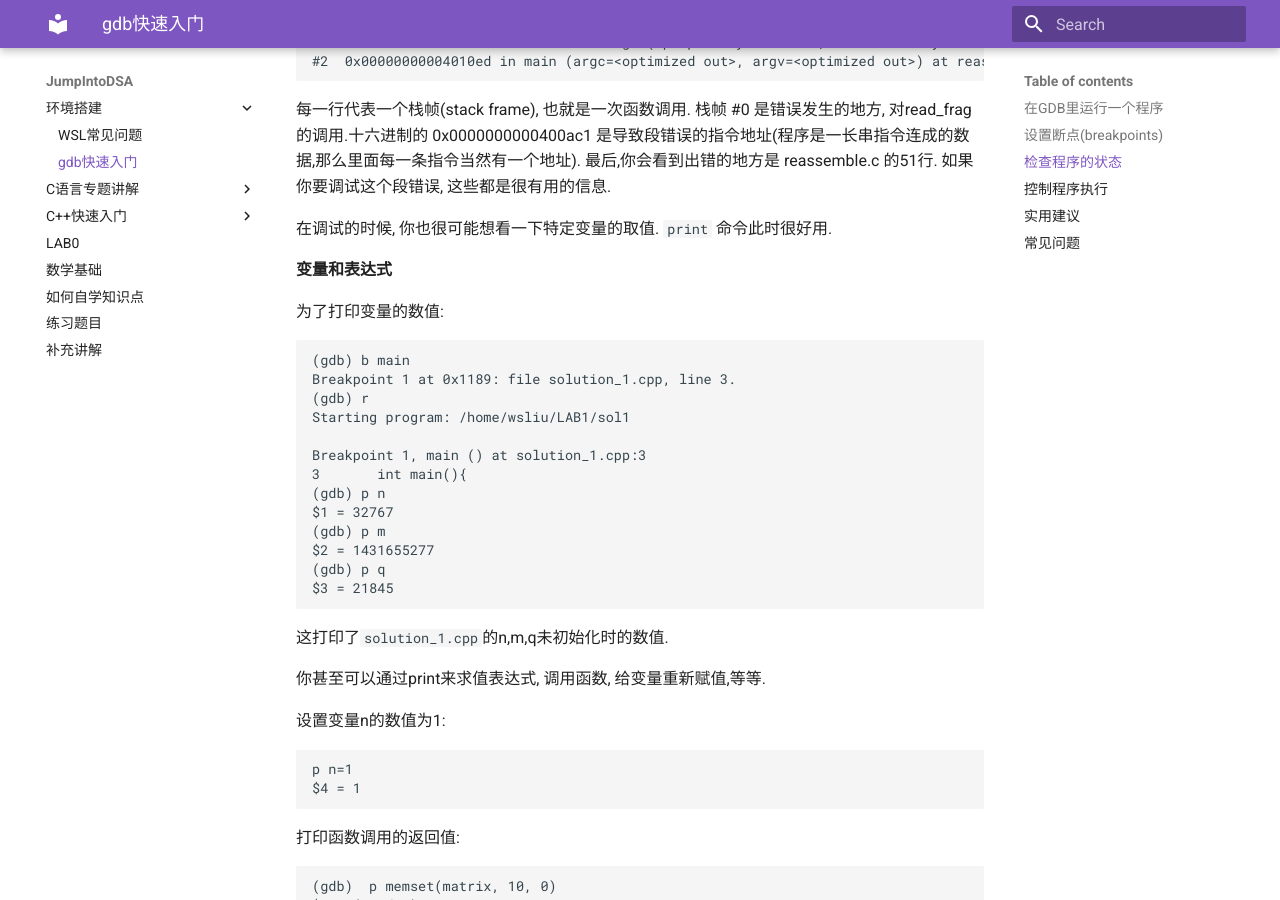
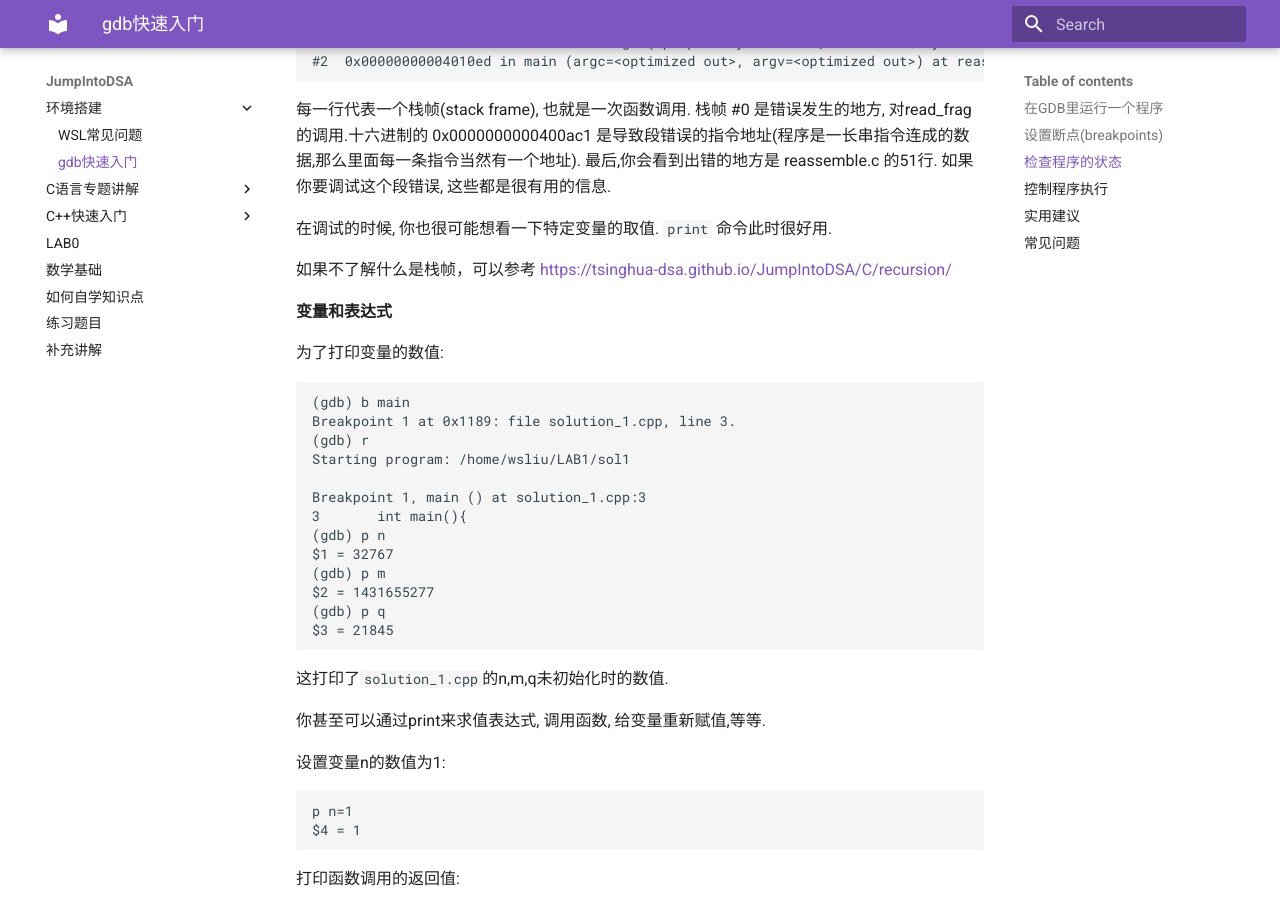
Before and after one commit to Tsinghua-DSA/JumpIntoDSA, an MkDocs documentation site: the page built from docs/Environment/gdb.md, in a window 1280 px wide and 900 px high, scrolled down 2816 px. Built offline with MkDocs 1.6.1 and Material for MkDocs 9.7.7, drawn with Linux system fonts in a browser that asks for light colours.

Commit message:
minor change to gdb.md

```diff
--- a/docs/Environment/gdb.md
+++ b/docs/Environment/gdb.md
@@ -118,6 +118,8 @@ Program received signal SIGSEGV, Segmentation fault.
 每一行代表一个栈帧(stack frame), 也就是一次函数调用. 栈帧 #0 是错误发生的地方, 对read_frag的调用.十六进制的 0x0000000000400ac1 是导致段错误的指令地址(程序是一长串指令连成的数据,那么里面每一条指令当然有一个地址). 最后,你会看到出错的地方是 reassemble.c 的51行. 如果你要调试这个段错误, 这些都是很有用的信息.
 
 在调试的时候, 你也很可能想看一下特定变量的取值. `print` 命令此时很好用.
+
+如果不了解什么是栈帧，可以参考 [https://tsinghua-dsa.github.io/JumpIntoDSA/C/recursion/](https://tsinghua-dsa.github.io/JumpIntoDSA/C/recursion/)
 
 **变量和表达式**
 
```
